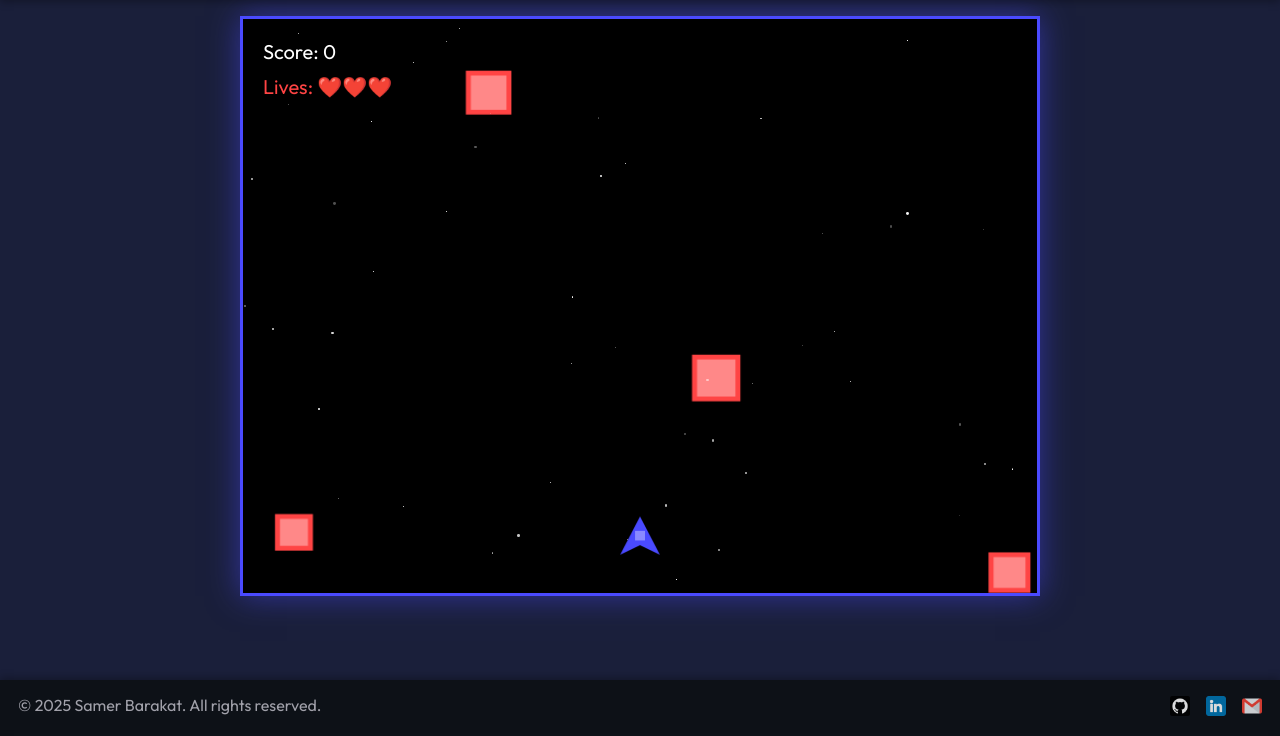
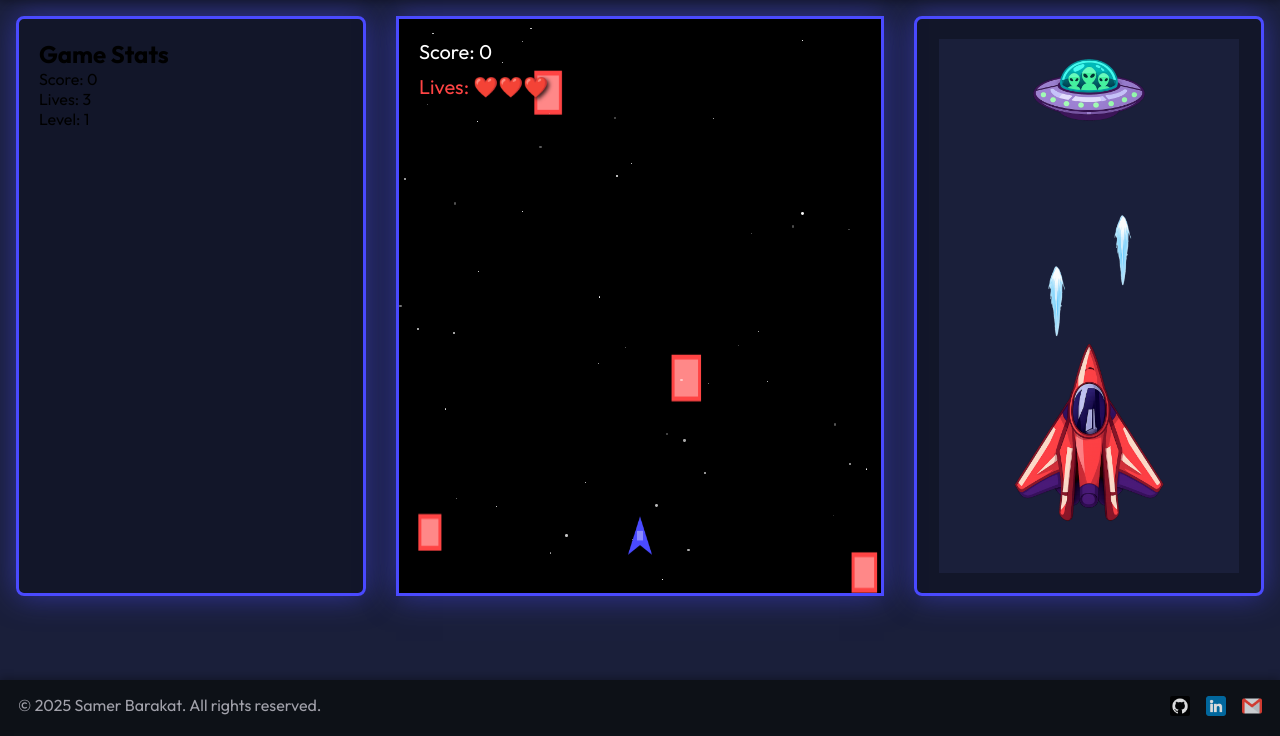
Before and after one commit to samerrbarakat/space-shooter, a Django app: page /game/ in a window 1280 px wide. Shown: the part 64-800 px from the top of the page. Run offline with Django 5.2, Linux system fonts and the light colour scheme; some web fonts are replaced.

Commit message:
Changed game layout

```diff
--- a/static/css/game/game.css
+++ b/static/css/game/game.css
@@ -4,10 +4,18 @@
     box-sizing: border-box;
 }
 
+/* Wrapper for game + spaceship image */
+.game-wrapper {
+    display: flex;
+    flex-direction: row;
+    gap: 30px;
+    align-items: center;
+    justify-content: center;
+}
 
 #gameContainer {
     position: relative;
-    margin-left: calc(50% - 400px);
+    margin-left: 0;
     width: 800px;
     height: 580px;
     border: 3px solid #4a4aff;
@@ -90,3 +98,20 @@
     0%, 100% { opacity: 0.3; }
     50% { opacity: 1; }
 }
+
+/* Spaceship Display Image */
+.spaceship-display , .stats {
+    object-fit: contain;
+    border: 3px solid #4a4aff;
+    border-radius: 8px;
+    box-shadow: 0 0 30px rgba(74, 74, 255, 0.5);
+    background: rgba(0, 0, 0, 0.3);
+    padding: 20px;
+}
+
+.stats, .spaceship-display {
+    height: 580px;
+    width: 350px;
+    flex: 0 0 350px;
+    object-fit: contain;
+}
--- a/templates/game.html
+++ b/templates/game.html
@@ -8,6 +8,13 @@
 {% endblock %}
 
 {% block content %}
+  <div class="game-wrapper">
+    <div class="stats">
+        <h2>Game Stats</h2>
+        <p id="statScore">Score: 0</p>
+        <p id="statLives">Lives: 3</p>
+        <p id="statLevel">Level: 1</p>
+    </div>
     <div id="gameContainer">
       <canvas id="gameCanvas" width="800" height="600"></canvas>
 
@@ -22,6 +29,9 @@
         <button id="restartBtn" onclick="window.location.reload()">Play Again</button>
       </div>
     </div>
+
+    <img id="spaceshipImg" src="{% static 'img/spaceship.png' %}" alt="Spaceship" class="spaceship-display">
+  </div>
 {% endblock %}
 
 {% block extra_js %}
```
Also changed, not shown: static/img/spaceship.png (added). Lines whose indentation alone changed are shown as unchanged.
